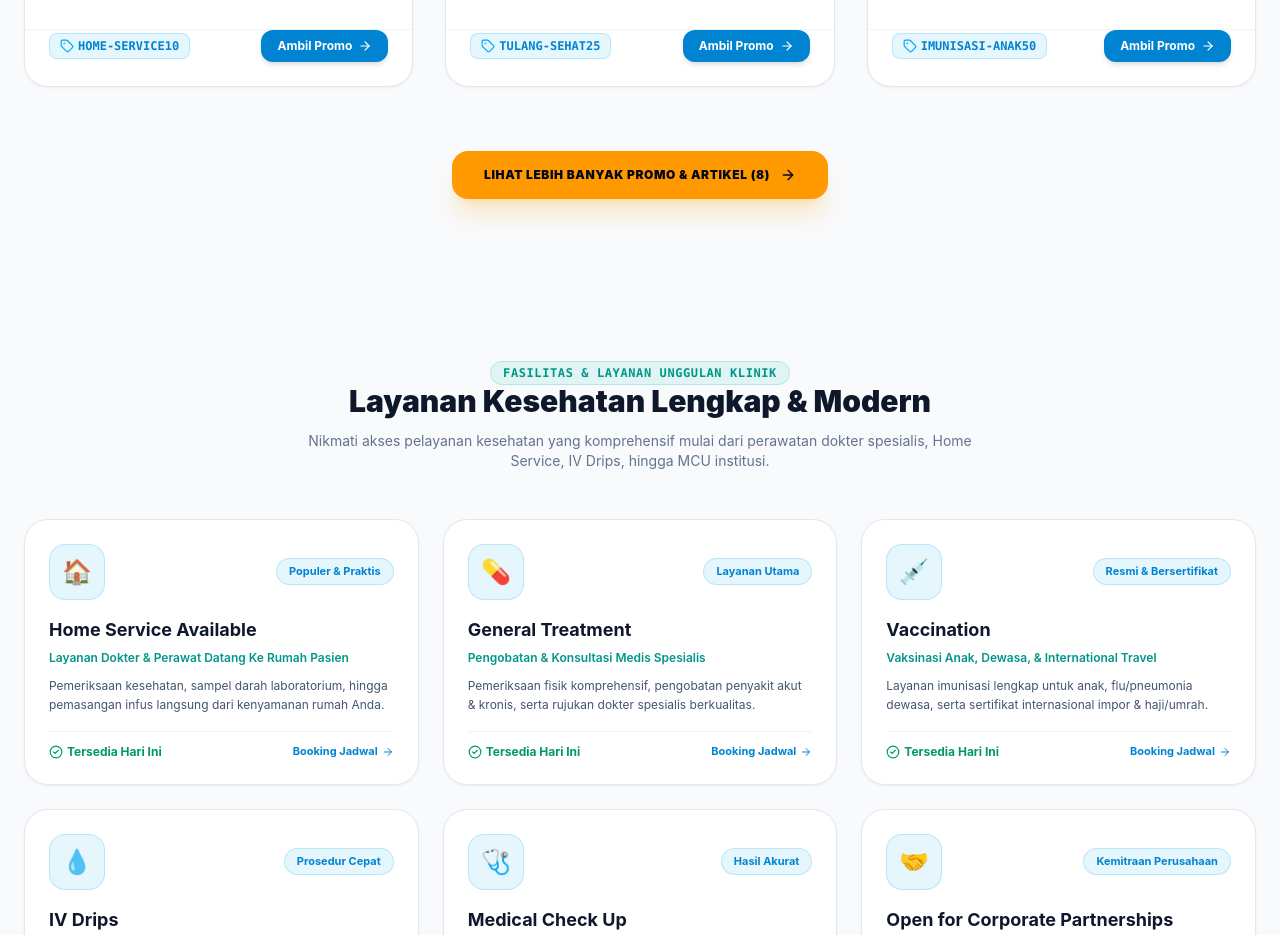
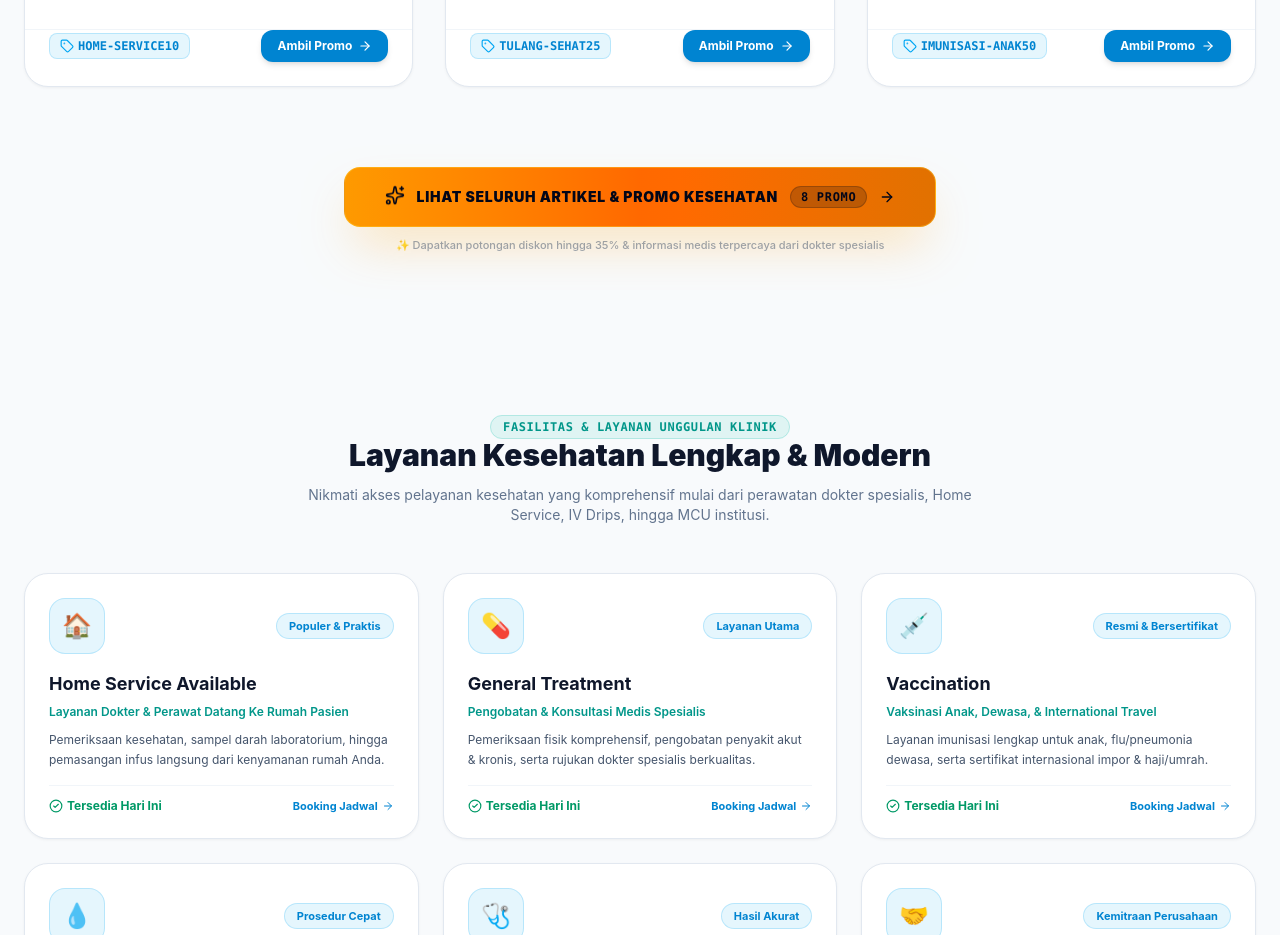
Before and after one commit to randyfp21/ProjectKlinikAlwi, a React (Vite) app in the folder frontend/: page / in a window 1280 px wide. Shown: the part 1920-2855 px from the top of the page. Built offline with nearby package versions, Linux system fonts and the light colour scheme; no server answers.

Commit message:
style: Redesign 'Lihat Seluruh Artikel & Promo Kesehatan' button with animated gradient glow, ambient shine, bounce icon, and glass badge

```diff
--- a/frontend/src/pages/LandingPage.tsx
+++ b/frontend/src/pages/LandingPage.tsx
@@ -281,14 +281,28 @@ export const LandingPage: React.FC = () => {
           ))}
         </div>
 
-        {/* VIEW ALL PROMOS & ARTICLES BUTTON */}
-        <div className="text-center pt-4">
+        {/* VIEW ALL PROMOS & ARTICLES BUTTON WITH MODERN GLOW EFFECT */}
+        <div className="text-center pt-8 flex flex-col items-center justify-center">
           <Link
             to="/promos-articles"
-            className="inline-flex items-center gap-2.5 px-8 py-4 rounded-2xl bg-amber-500 hover:bg-amber-600 active:scale-95 text-slate-950 font-black text-xs shadow-xl shadow-amber-500/20 transition cursor-pointer uppercase tracking-wider"
+            className="group relative inline-flex items-center justify-center gap-3 px-8 sm:px-10 py-4 sm:py-4.5 rounded-2xl bg-gradient-to-r from-amber-500 via-orange-500 to-amber-600 hover:from-amber-400 hover:to-orange-500 text-slate-950 font-black text-xs sm:text-sm tracking-wider uppercase shadow-2xl shadow-amber-500/30 hover:shadow-amber-500/50 transition-all duration-300 transform hover:-translate-y-1 active:scale-95 cursor-pointer overflow-hidden border border-amber-300/40"
           >
-            Lihat Lebih Banyak Promo & Artikel ({promos?.length || 0}) <ArrowRight className="w-4 h-4" />
+            {/* Ambient Shine Effect */}
+            <span className="absolute inset-0 w-full h-full bg-gradient-to-r from-transparent via-white/30 to-transparent -translate-x-full group-hover:translate-x-full transition-transform duration-1000 ease-out" />
+
+            <Sparkles className="w-5 h-5 text-slate-950 animate-bounce" />
+            <span className="relative z-10">Lihat Seluruh Artikel & Promo Kesehatan</span>
+
+            <span className="relative z-10 px-2.5 py-0.5 rounded-full bg-slate-950/20 text-slate-950 font-mono text-xs font-black border border-slate-950/20">
+              {promos?.length || 0} Promo
+            </span>
+
+            <ArrowRight className="w-4 h-4 text-slate-950 group-hover:translate-x-1.5 transition-transform duration-300" />
           </Link>
+
+          <p className="text-[11px] text-slate-400 dark:text-slate-500 mt-2.5 font-medium flex items-center gap-1">
+            ✨ Dapatkan potongan diskon hingga 35% & informasi medis terpercaya dari dokter spesialis
+          </p>
         </div>
       </section>
 
```
